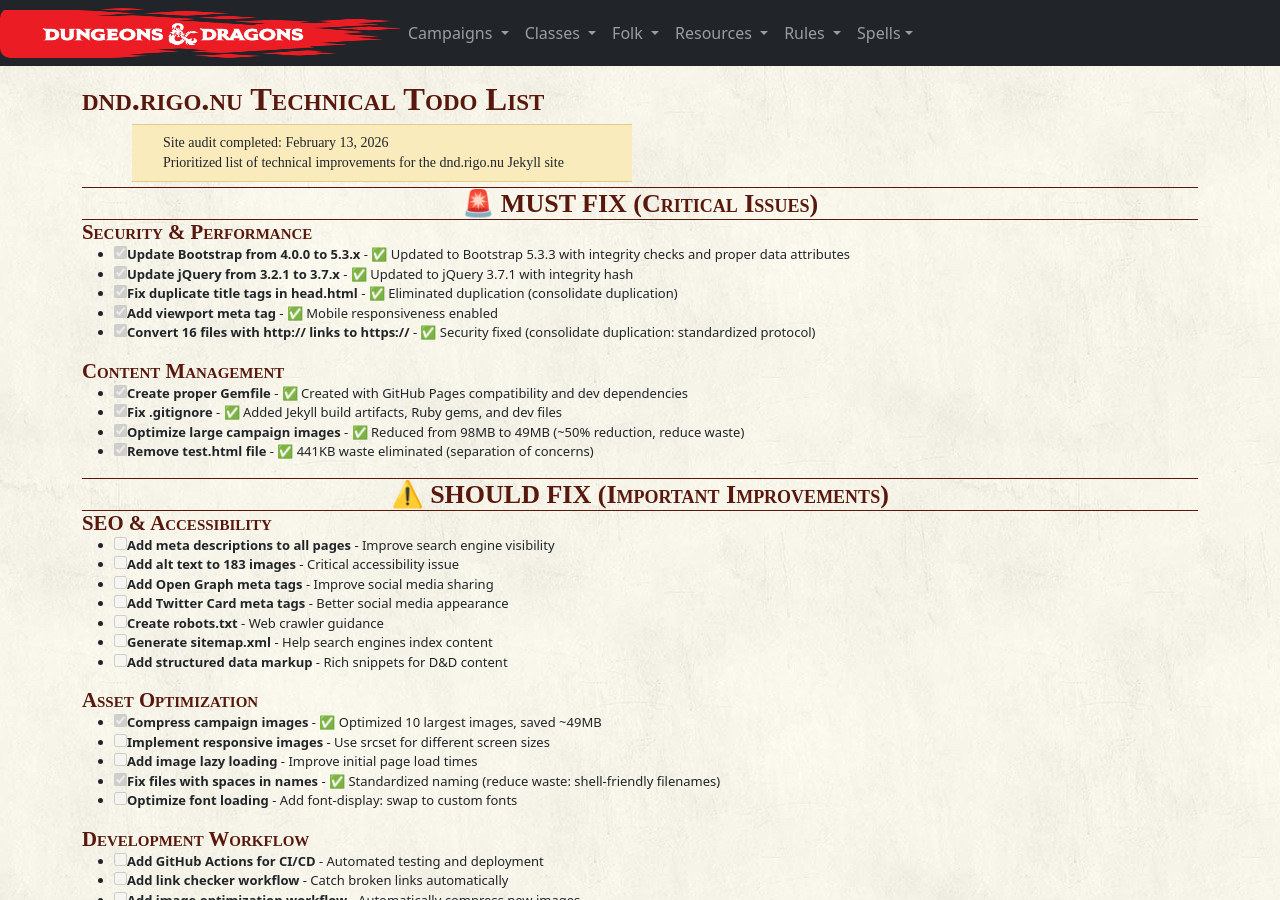
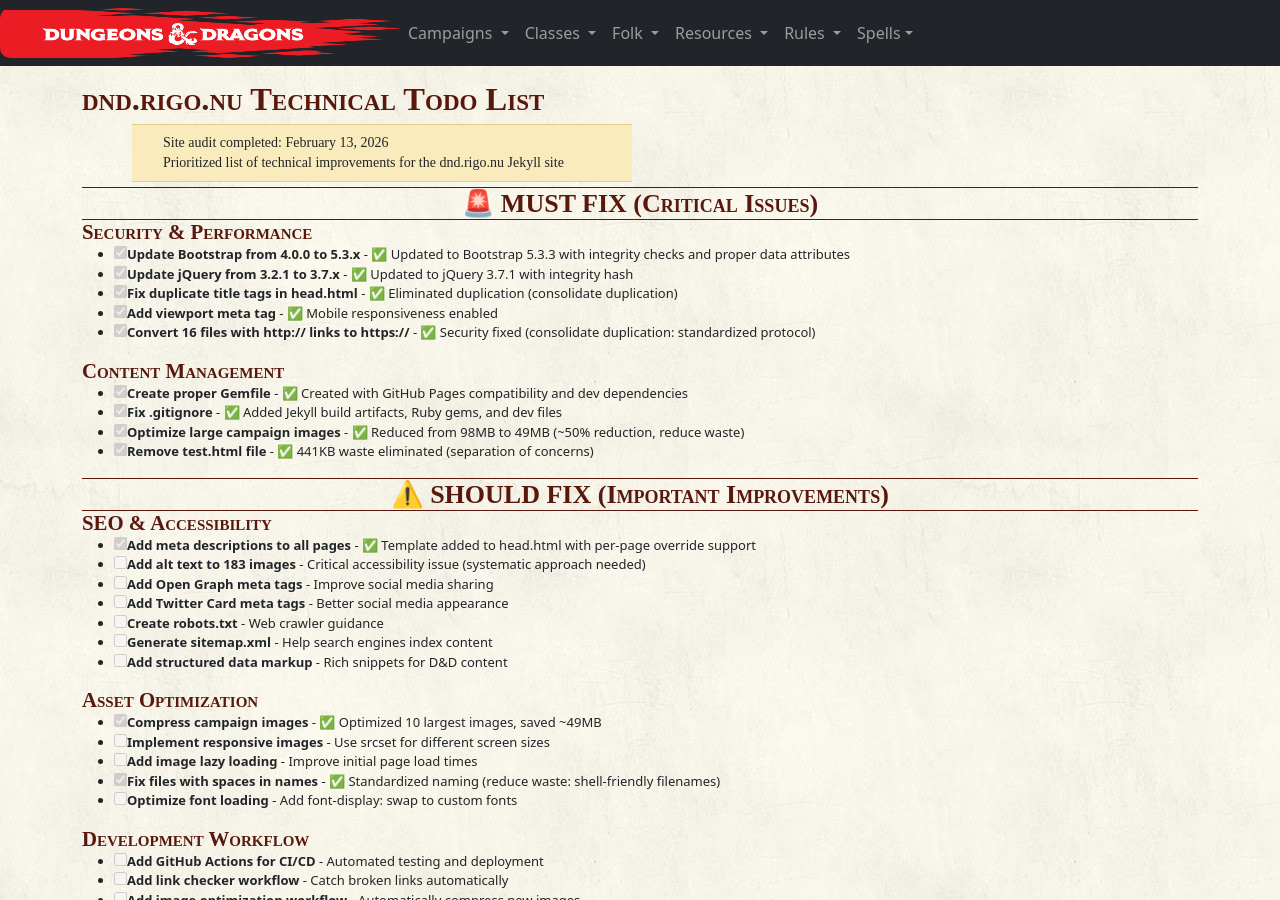
Before and after one commit to kvarak/dnd, a Jekyll site: the page built from todo.md, in a window 1280 px wide and 900 px high. Built offline with Jekyll 4.4.1, drawn with Linux system fonts in a browser that asks for light colours; some web fonts are replaced; our own code applies the rules of GitHub Pages for plain Markdown files; Markdown is read by kramdown in place of the engine named in the settings.

Commit message:
Fix navigation

```diff
--- a/_includes/navigation.html
+++ b/_includes/navigation.html
@@ -1,7 +1,7 @@
 <nav class="navbar fixed-top navbar-expand-lg navbar-dark bg-dark">
 
-  <a href="{{ site.baseurl }}" class="navbar-left">
-    <img id="logo" src="{{ site.baseurl }}/assets/images/transparent.png">
+  <a href="{{ site.baseurl }}/" class="navbar-left">
+    <img id="logo" src="{{ site.baseurl }}/assets/images/transparent.png" alt="D&D 5e Darker Dungeons Home">
   </a>
 
   <button class="navbar-toggler" type="button" data-bs-toggle="collapse" data-bs-target="#navbarSupportedContent" aria-controls="navbarSupportedContent" aria-expanded="false" aria-label="Toggle navigation">
--- a/todo.md
+++ b/todo.md
@@ -22,8 +22,8 @@
 ## ⚠️ SHOULD FIX (Important Improvements)
 
 ### SEO & Accessibility
-- [ ] **Add meta descriptions to all pages** - Improve search engine visibility
-- [ ] **Add alt text to 183 images** - Critical accessibility issue
+- [x] **Add meta descriptions to all pages** - ✅ Template added to head.html with per-page override support
+- [ ] **Add alt text to 183 images** - Critical accessibility issue (systematic approach needed)
 - [ ] **Add Open Graph meta tags** - Improve social media sharing
 - [ ] **Add Twitter Card meta tags** - Better social media appearance
 - [ ] **Create robots.txt** - Web crawler guidance
```
